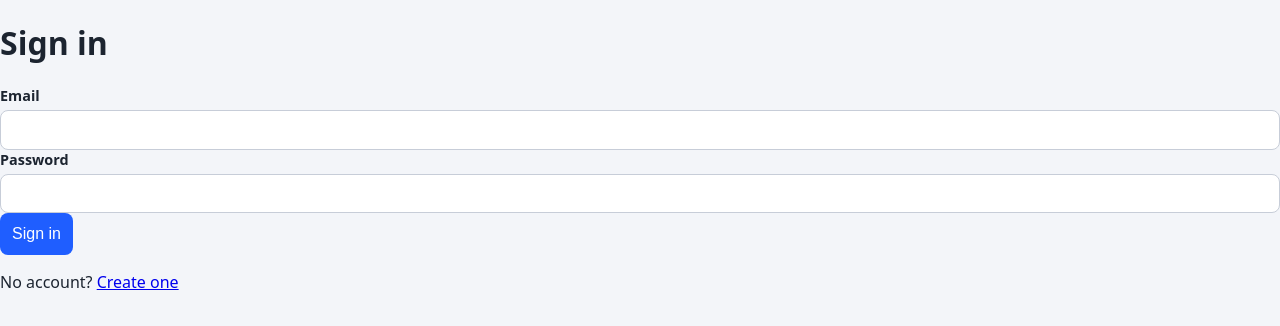
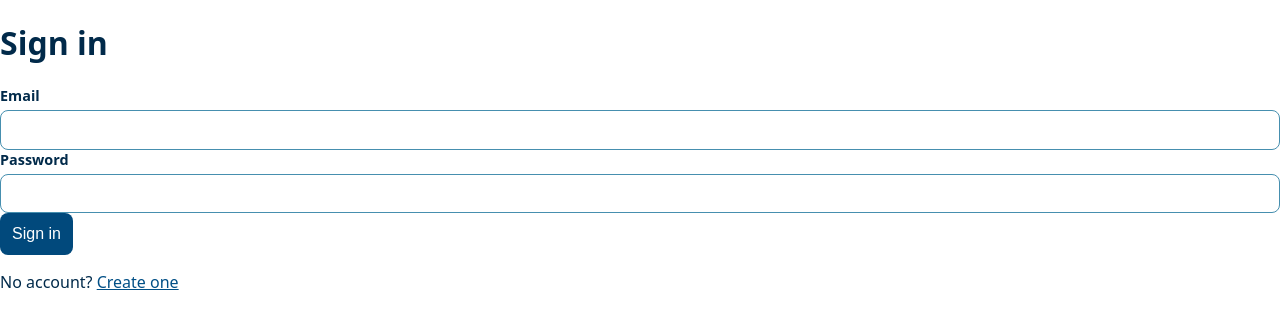
Before and after one commit to organizedanvrchy/Insurance-Full-Stack-App, an Angular app in the folder insurance-web/: page /login in a window 1280 px wide. Shown: the top 326 px of the page. Built offline with nearby package versions, Linux system fonts and the light colour scheme.

Commit message:
feat: enhance global theme with detailed palettes and shared tokens for light and dark modes

```diff
--- a/insurance-web/src/styles.css
+++ b/insurance-web/src/styles.css
@@ -1,4 +1,5 @@
-/* ==========================================================================
+/*
+==========================================================================
 Global theme and shared UI kit
 --------------------------------------------------------------------------
   Rule of thumb:
@@ -6,43 +7,118 @@
     - Used by exactly one component   -> that component's own .css file
     - Shared by a few specific screens -> a partial in src/app/shared/styles/
 
-   Colors, radii and shadows come from the tokens below. Component stylesheets
-   should use the same tokens (var(--primary) and so on) rather than hard-coded values.
+  Structure:
+    1. Palettes       raw swatches, never used directly in components
+    2. Shared tokens  shape and type, identical in both themes
+    3. Light theme    semantic tokens (the default)
+    4. Dark theme     the same tokens, overridden under [data-theme='dark']
+    5+ Base styles and the shared UI kit, written only with semantic tokens
+
+  Components should use semantic tokens (var(--primary), var(--border) ...),
+  never palette swatches or hex values, so both themes work automatically.
 ========================================================================== */
 
 /*
 --------------------------------------------------------------------------
-1. Design tokens
+1. Palettes
+Both palettes reuse some names (deep-space-blue, yale-blue)
+with different values, so light swatches are prefixed lt-
+and dark swatches dk-. Currently, Not every swatch is used.
 --------------------------------------------------------------------------
 */
+:root {
+  /* Light palette */
+  --lt-deep-space-blue: #012a4a;
+  --lt-yale-blue: #013a63;
+  --lt-yale-blue-2: #01497c;
+  --lt-yale-blue-3: #014f86;
+  --lt-rich-cerulean: #2a6f97;
+  --lt-cerulean: #2c7da0;
+  --lt-air-force-blue: #468faf;
+  --lt-steel-blue: #61a5c2;
+  --lt-sky-blue-light: #89c2d9;
+  --lt-light-blue: #a9d6e5;
 
+  /* Dark palette */
+  --dk-ink-black: #000e14;
+  --dk-ink-black-2: #00111a;
+  --dk-ink-black-3: #00141f;
+  --dk-ink-black-4: #001824;
+  --dk-ink-black-5: #001b29;
+  --dk-deep-space-blue: #002233;
+  --dk-deep-space-blue-2: #00293d;
+  --dk-deep-space-blue-3: #003047;
+  --dk-deep-space-blue-4: #003652;
+  --dk-yale-blue: #003d5c;
+  /*
+  The dark palette has no light text color,
+  so this is derived (a pale blue-white).
+  */
+  --dk-text: #e8f3f8;
+}
+
+/*
+--------------------------------------------------------------------------
+2. Shared tokens (same in both themes)
+--------------------------------------------------------------------------
+*/
 :root {
-  /* surfaces and text */
-  --bg: #f3f5f9;
+  --radius-sm: 6px;
+  --radius: 8px;
+  --radius-lg: 12px;
+  --radius-pill: 999px;
+  --font: system-ui, sans-serif;
+}
+
+/*
+--------------------------------------------------------------------------
+3. Light theme (default): white background,
+   dark blue text and borders,
+   light blues for highlights and accents
+--------------------------------------------------------------------------
+*/
+:root {
+  color-scheme: light;          /* native controls (date picker, scrollbars) follow the theme */
+  accent-color: var(--primary); /* checkboxes and progress bars */
+
+  /* surfaces */
+  --bg: #ffffff;
   --surface: #ffffff;
-  --surface-alt: #fafbfc;
-  --text: #1c2430;
-  --text-soft: #3a4556;
-  --text-muted: #5b6677;
-  --text-disabled: #8a93a3;
+  --surface-alt: color-mix(in srgb, var(--lt-light-blue) 20%, transparent);   /* table headers */
+  --input-bg: #ffffff;
+  --hover-bg: color-mix(in srgb, var(--lt-light-blue) 15%, transparent);
 
-  /* borders */
-  --border: #dfe3ea;
-  --border-strong: #c7cdd8;
-  --border-subtle: #edf0f4;
+  /* text */
+  --text: var(--lt-deep-space-blue);
+  --text-soft: var(--lt-yale-blue);
+  --text-muted: var(--lt-rich-cerulean);
+  --text-disabled: var(--lt-air-force-blue);
+  --link: var(--lt-yale-blue-3);
+
+  /*
+  borders: light for outlines,
+  darker for interactive controls
+  */
+  --border: var(--lt-light-blue);
+  --border-subtle: color-mix(in srgb, var(--lt-light-blue) 40%, transparent);
+  --border-strong: var(--lt-air-force-blue);
 
   /* brand */
-  --primary: #1f5eff;
+  --primary: var(--lt-yale-blue-2);
+  --primary-hover: var(--lt-yale-blue);
   --primary-contrast: #ffffff;
-  --primary-tint: #eef3ff;
+  --primary-tint: color-mix(in srgb, var(--lt-light-blue) 25%, transparent);   /* selected row */
+  --accent: var(--lt-cerulean);                                                /* focus ring, active nav */
 
-  /* status colors (background and text pairs) */
-  --success-bg: #e3f4e8;
-  --success-text: #1d6b3a;
-  --neutral-bg: #edf0f4;
-  --neutral-text: #5b6677;
-  --info-bg: #e4edff;
-  --info-text: #1741a6;
+  /*
+  status colors (background and text pairs)
+  */
+  --success-bg: #e1f3e8;
+  --success-text: #1b6b3a;
+  --neutral-bg: color-mix(in srgb, var(--lt-light-blue) 25%, transparent);
+  --neutral-text: var(--lt-rich-cerulean);
+  --info-bg: var(--lt-light-blue);
+  --info-text: var(--lt-deep-space-blue);
   --warning-bg: #fff3d6;
   --warning-text: #8a5a00;
   --warning-text-strong: #6b4600;
@@ -52,20 +128,72 @@
   --danger-border: #e3b5b0;
   --error: #c0392b;
 
-  /* shape and elevation */
-  --radius-sm: 6px;
-  --radius: 8px;
-  --radius-lg: 12px;
-  --radius-pill: 999px;
-  --shadow-card: 0 4px 24px rgba(0, 0, 0, 0.08);
-
-  /* type */
-  --font: system-ui, sans-serif;
+  /* elevation */
+  --shadow-card: 0 4px 24px color-mix(in srgb, var(--lt-deep-space-blue) 12%, transparent);
 }
 
 /*
 --------------------------------------------------------------------------
-2. Base
+4. Dark theme: darkest swatch as the page,
+   lighter swatches for surfaces,
+   light blues for text and accents
+--------------------------------------------------------------------------
+*/
+:root[data-theme='dark'] {
+  color-scheme: dark;
+
+  /*
+  surfaces: stepped from darkest (page)
+  to lighter (cards, headers, highlights)
+  */
+  --bg: var(--dk-ink-black);
+  --surface: var(--dk-ink-black-4);
+  --surface-alt: var(--dk-deep-space-blue);
+  --input-bg: var(--dk-ink-black-2);
+  --hover-bg: var(--dk-deep-space-blue-3);
+
+  /* text */
+  --text: var(--dk-text);
+  --text-soft: var(--lt-light-blue);
+  --text-muted: var(--lt-steel-blue);
+  --text-disabled: var(--lt-air-force-blue);
+  --link: var(--lt-sky-blue-light);
+
+  /* borders */
+  --border: var(--dk-deep-space-blue-4);
+  --border-subtle: var(--dk-deep-space-blue-2);
+  --border-strong: var(--lt-rich-cerulean);
+
+  /* brand */
+  --primary: var(--lt-steel-blue);
+  --primary-hover: var(--lt-sky-blue-light);
+  --primary-contrast: var(--dk-ink-black);
+  --primary-tint: var(--dk-deep-space-blue-3);
+  --accent: var(--lt-steel-blue);
+
+  /* status colors */
+  --success-bg: #0e3a2b;
+  --success-text: #8fd9ae;
+  --neutral-bg: var(--dk-deep-space-blue-2);
+  --neutral-text: var(--lt-sky-blue-light);
+  --info-bg: var(--dk-deep-space-blue-4);
+  --info-text: var(--lt-light-blue);
+  --warning-bg: #3a2c06;
+  --warning-text: #f2c66b;
+  --warning-text-strong: #f2c66b;
+  --danger-bg: #3d1511;
+  --danger-text: #ffb4a8;
+  --danger: #ff8f80;
+  --danger-border: #7a2f27;
+  --error: #ff8f80;
+
+  /* elevation */
+  --shadow-card: 0 4px 24px rgba(0, 0, 0, 0.55);
+}
+
+/*
+--------------------------------------------------------------------------
+5. Base
 --------------------------------------------------------------------------
 */
 *,
@@ -81,8 +209,28 @@ body {
   color: var(--text);
 }
 
+a {
+  color: var(--link);
+}
+
+/*
+Native form controls do not inherit the theme
+Set it once for all of them
+*/
+input,
+select,
+textarea {
+  color: var(--text);
+  background: var(--input-bg);
+}
+
+::placeholder {
+  color: var(--text-disabled);
+  opacity: 1;
+}
+
 :focus-visible {
-  outline: 2px solid var(--primary);
+  outline: 2px solid var(--accent);
   outline-offset: 2px;
 }
 
@@ -102,7 +250,7 @@ body {
 
 /*
 --------------------------------------------------------------------------
-3. Page layout
+6. Page layout
 --------------------------------------------------------------------------
 */
 .page {
@@ -155,7 +303,7 @@ body {
 
 /*
 --------------------------------------------------------------------------
-4. Buttons
+7. Buttons
 --------------------------------------------------------------------------
 */
 .btn {
@@ -168,13 +316,17 @@ body {
   cursor: pointer;
 }
 
+.btn:hover:not(:disabled) {
+  background: var(--primary-hover);
+}
+
 .btn:disabled {
   opacity: 0.6;
   cursor: not-allowed;
 }
 
 /*
-Both button styles can sit on <a> elements, so reset link decoration
+Both button styles can sit on <a> elements
 */
 .btn,
 .btn-sm {
@@ -193,10 +345,24 @@ Both button styles can sit on <a> elements, so reset link decoration
   cursor: pointer;
 }
 
+.btn-sm:hover:not(:disabled) {
+  background: var(--hover-bg);
+}
+
+.btn-sm:disabled {
+  opacity: 0.6;
+  cursor: not-allowed;
+}
+
 .btn-sm.primary {
   background: var(--primary);
   color: var(--primary-contrast);
   border-color: var(--primary);
+}
+
+.btn-sm.primary:hover:not(:disabled) {
+  background: var(--primary-hover);
+  border-color: var(--primary-hover);
 }
 
 .btn-sm.danger {
@@ -204,9 +370,13 @@ Both button styles can sit on <a> elements, so reset link decoration
   border-color: var(--danger-border);
 }
 
+.btn-sm.danger:hover:not(:disabled) {
+  background: var(--danger-bg);
+}
+
 /*
 --------------------------------------------------------------------------
-5. Feedback: alerts, notices, inline errors, badges
+8. Feedback: alerts, notices, inline errors, badges
 --------------------------------------------------------------------------
 */
 .alert {
@@ -264,7 +434,7 @@ Both button styles can sit on <a> elements, so reset link decoration
 
 /*
 --------------------------------------------------------------------------
-6. Forms
+9. Forms
 --------------------------------------------------------------------------
 */
 .field {
@@ -283,9 +453,7 @@ Both button styles can sit on <a> elements, so reset link decoration
   font-weight: 400;
 }
 
-/*
-Angular adds ng-touched / ng-invalid to controls automatically
-*/
+/* Angular adds ng-touched / ng-invalid to controls automatically */
 .field input.ng-touched.ng-invalid {
   border-color: var(--error);
 }
@@ -318,7 +486,7 @@ Angular adds ng-touched / ng-invalid to controls automatically
 
 /*
 --------------------------------------------------------------------------
-7. Tables
+10. Tables
 --------------------------------------------------------------------------
 */
 .table-wrap {
@@ -349,6 +517,10 @@ Angular adds ng-touched / ng-invalid to controls automatically
   background: var(--surface-alt);
 }
 
+.table tbody tr:hover td {
+  background: var(--hover-bg);
+}
+
 .table tr:last-child td {
   border-bottom: 0;
 }
@@ -370,7 +542,7 @@ Angular adds ng-touched / ng-invalid to controls automatically
 
 /*
 --------------------------------------------------------------------------
-8. Detail list (label and value pairs on summary panels)
+11. Detail list (label and value pairs on summary panels)
 --------------------------------------------------------------------------
 */
 .summary-title {
```
Lines whose indentation alone changed are shown as unchanged.
